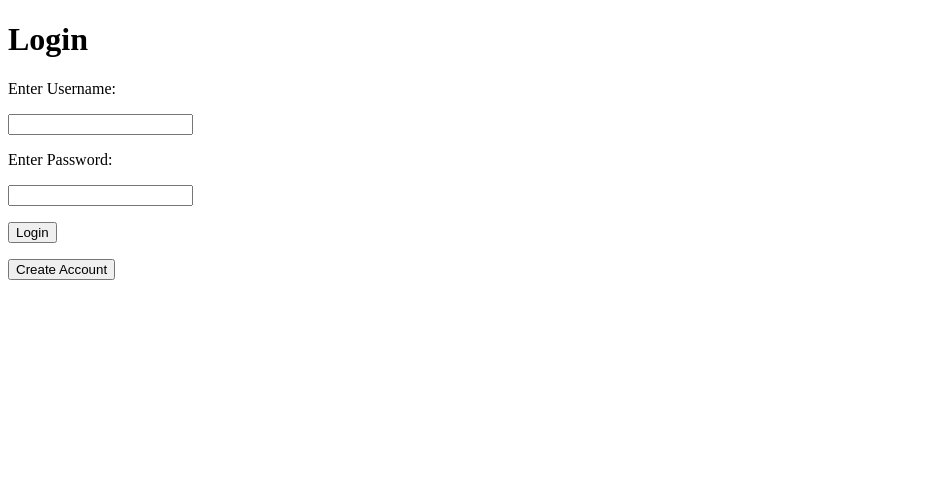
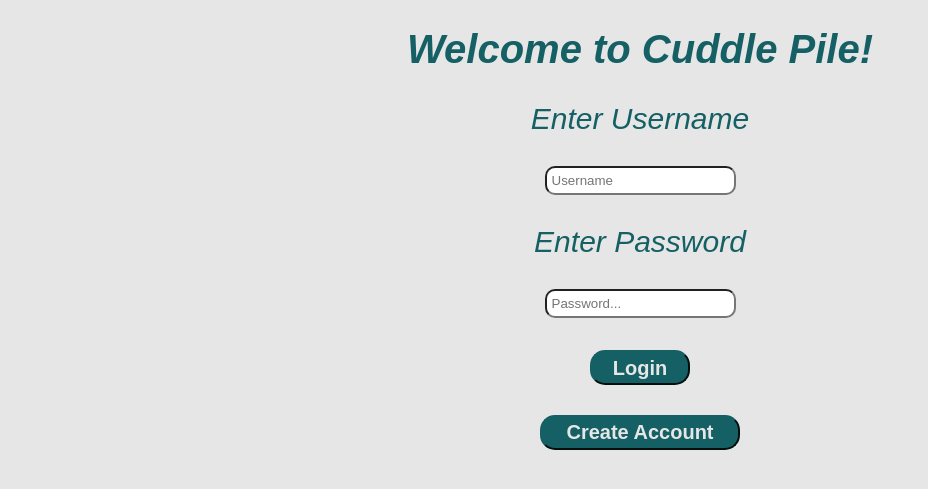
Before and after one commit to dgabriel17/Final, a Flask app: page /redirectLoginPage in a window 1280 px wide. Shown: the top 489 px of the page, without its empty margins (0-928 px from the left). Run offline with Flask 3, Linux system fonts and the light colour scheme.

Commit message:
Styling added to all other pages on the website so far

```diff
--- /dev/null
+++ b/static/loginOrCreate.css
@@ -0,0 +1,80 @@
+body {
+    background-color: #e6e6e6;
+    margin: 0;
+    font-family: "Greyhound Chrome", sans-serif;
+    text-align: center;
+}
+
+p {
+    font-style: italic;
+    font-size: 30px;
+    color: #156064;
+}
+
+h1 {
+    font-style: italic;
+    font-weight: bold;
+    font-size: 40px;
+    color: #156064;
+}
+
+textarea {
+    width: 80%;
+    height: 100px;
+    padding: 5px;
+}
+
+.loginBtn {
+    text-align:center;
+    height: 35px;
+    width: 100px;
+    font-weight: bold;
+    font-size: 20px;
+    background-color: #156064;
+    color: #e6e6e6;
+    border-color: #156064;
+    border-radius: 15px;
+}
+
+.loginBtn:hover {
+
+    color: #000;
+
+}
+
+nav {
+    background-color: #156064;
+    color: #fff;
+    position: fixed;
+    padding: 10px;
+    top: 0;
+    width: 100%;
+    text-align: center;
+    font-size: 25px;
+}
+
+nav a {
+    text-decoration: none;
+    color: #fff;
+    padding-left: 50px;
+    padding-right: 50px;
+}
+
+nav a:visited{
+    color: #fff;
+}
+
+nav a:hover{
+    color: #07020D;
+}
+
+input {
+    border-radius: 10px;
+    padding: 5px;
+}
+
+textarea {
+    width: 80%;
+    height: 100px;
+    padding: 5px;
+}
--- a/templates/login_profile/login.html
+++ b/templates/login_profile/login.html
@@ -1,27 +1,35 @@
 <!-- This html can be anything, it just needs to include this form in some way -->
 <!DOCTYPE html>
 <html>
+
+	<head>
+        <title>Cuddle Pile - Login</title>
+        <link rel="stylesheet" href="{{ url_for('static', filename='../static/loginOrCreate.css') }}">
+    </head>
+
     <body>
-		<h1> Login </h1>
+		<h1> Welcome to Cuddle Pile! </h1>
 
 		{% if error %}
 			<p><strong>Error:</strong> {{ error }}
 	 	{% endif %}
 
 		<form action = "http://localhost:5000/login" method = "POST">
-			<p>Enter Username:</p>
+			<p>Enter Username</p>
 			<input type="text"
+				   placeholder="Username"
 			name="name"
 			pattern="^[a-zA-Z0-9\s\S]*$"
 			title="Must Only Contain A-z, 0-9">
-			<p>Enter Password:</p>
-			<input type="text"
+			<p>Enter Password</p>
+			<input type="password"
+				   placeholder="Password..."
 					name="password"
 					pattern="^[a-zA-Z0-9@!?$.]*$"
 					title='Must only contain Alphanumeric Characters'>
-			<p><input type = "submit" value = "Login" /></p>
+			<p><input class="loginBtn" type = "submit" value = "Login" /></p>
 		</form>
 
-		<a href="/signUp"><button id="createAccount"> Create Account</button></a>
+		<a href="/signUp"><button id="createAccount" class="loginBtn" style="width: 200px;"> Create Account</button></a>
     </body>
 </html>
```
Also changed, not shown: templates/login_profile/createUser.html (+11 -8 lines), templates/login_profile/signUpForm.html (+11 -5 lines).
